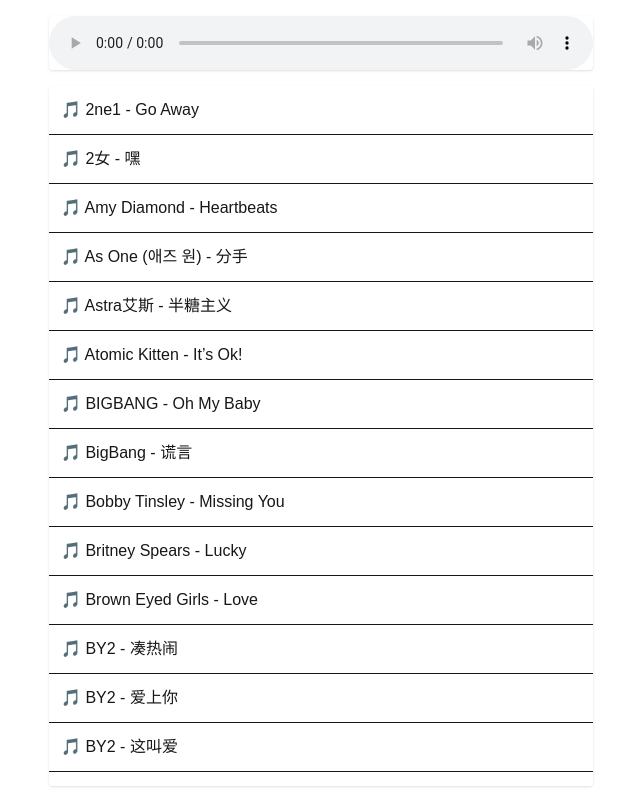
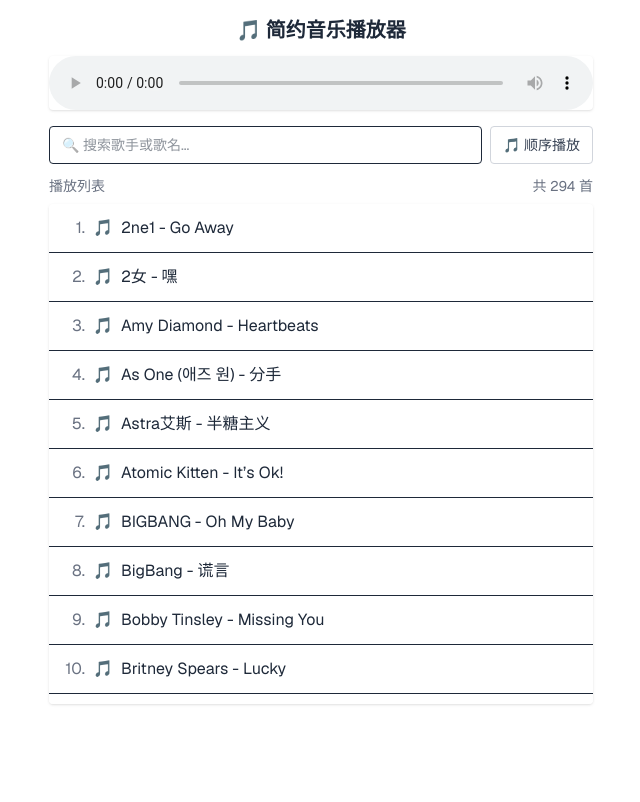
Before and after one commit to dcdlove/nextjs-music, a Next.js app: page / in a window 1280 px wide. Shown: the whole page, without its empty margins (319-959 px from the left). Built offline with nearby package versions, Linux system fonts and the light colour scheme.

Commit message:
feat: 优化音乐播放器功能，添加搜索和随机播放选项

```diff
--- a/app/page.tsx
+++ b/app/page.tsx
@@ -1,36 +1,40 @@
 'use client'
-import { useEffect, useRef, useState } from "react"
+import { useEffect, useRef, useState } from 'react'
 
 export default function Home() {
-
   const audioRef = useRef<HTMLAudioElement>(null)
 
-  const [audioUrl, setAudioUrl] = useState<string>("https://cdn.jsdelivr.net/gh/dcdlove/nextjs-music@main/public/%E4%B8%83%E5%85%AC%E4%B8%BB-%E6%96%BD%E5%B1%95%E5%92%92%E8%AF%AD.lkmp3")
+  const [audioUrl, setAudioUrl] = useState<string>('https://cdn.jsdelivr.net/gh/dcdlove/nextjs-music@main/public/%E4%B8%83%E5%85%AC%E4%B8%BB-%E6%96%BD%E5%B1%95%E5%92%92%E8%AF%AD.lkmp3')
+  const [playlist, setPlaylist] = useState<{ singer: string; title: string; ext: string; url: string }[]>([])
+  const [searchTerm, setSearchTerm] = useState<string>('')
+  const [isShuffle, setIsShuffle] = useState<boolean>(false)
 
-  const [playlist, setPlaylist] = useState<{ singer: string; title: string; ext: string, url: string }[]>([])
+  // 获取歌单数据
+  const getMusicData = async () => {
+    const res = await fetch('./data.json')
+    const data = await res.json()
+    const list = data.rows.map((n: { singer: string; title: string; ext: string }) => ({
+      ...n,
+      url: encodeURIComponent(`https://cdn.jsdelivr.net/gh/dcdlove/past@main/music/${n.singer}-${n.title}${n.ext}`)
+    }))
+    setPlaylist(list)
+  }
 
-  // 获取请求数据
-  const getMusicData = async () => {
-    const res = await fetch("./data.json", {
-      method: "GET",
-      headers: {
-        "Content-Type": "application/json",
-      },
-    })
-    //处理响应json 对象
-
-    const data = await res.json()
-    const list = data.rows.map((n: { singer: string; title: string; ext: string, url: string }) => ({ ...n, url: encodeURIComponent(`https://cdn.jsdelivr.net/gh/dcdlove/past@main/music/${n.singer}-${n.title}${n.ext}`) }))
-    setPlaylist(list)
-    console.log(list)
-
-  }
+  // 处理播放结束后的逻辑
   const handleEnded = () => {
     const currentIndex = playlist.findIndex(item => decodeURIComponent(item.url) === audioUrl)
-    const nextIndex = (currentIndex + 1) % playlist.length // 循环播放
+
+    if (playlist.length === 0) return
+
+    if (isShuffle) {
+      const availableIndexes = playlist.map((_, i) => i).filter(i => i !== currentIndex)
+      const randomIndex = availableIndexes[Math.floor(Math.random() * availableIndexes.length)]
+      setAudioUrl(decodeURIComponent(playlist[randomIndex].url))
+    } else {
+      const nextIndex = (currentIndex + 1) % playlist.length
       setAudioUrl(decodeURIComponent(playlist[nextIndex].url))
     }
-
+  }
 
   useEffect(() => {
     getMusicData()
@@ -39,14 +43,32 @@
   useEffect(() => {
     if (audioRef.current && audioUrl) {
       audioRef.current.play().catch(err => {
-        // 可选处理错误（如浏览器未允许自动播放）
         console.error('播放失败：', err)
       })
     }
   }, [audioUrl])
 
+  const currentTrack = playlist.find(item => decodeURIComponent(item.url) === audioUrl)
+
+  const filteredList = playlist.filter(item => {
+    const keyword = searchTerm.toLowerCase()
     return (
-    <div className="max-w-xl mx-auto p-4">
+      item.title.toLowerCase().includes(keyword) ||
+      item.singer.toLowerCase().includes(keyword)
+    )
+  })
+
+  return (
+    <div className="max-w-xl mx-auto p-4 text-gray-800 font-sans">
+      <h1 className="text-xl font-bold mb-3 text-center">🎵 简约音乐播放器</h1>
+
+      {currentTrack && (
+        <div className="mb-3 text-center">
+          <p className="text-sm text-gray-500">正在播放：</p>
+          <p className="text-lg font-semibold text-blue-600 truncate">{currentTrack.singer} - {currentTrack.title}</p>
+        </div>
+      )}
+
       <audio
         ref={audioRef}
         controls
@@ -55,25 +77,51 @@
         onEnded={handleEnded}
       />
 
-      <ul className="bg-white rounded shadow divide-y max-h-[700px] overflow-y-auto">
-        {
-          playlist.map((item, index) => {
-            const isPlaying = audioUrl === decodeURIComponent(item.url)
+      <div className="flex flex-col sm:flex-row sm:items-center sm:justify-between gap-2 mb-3">
+        <input
+          type="text"
+          placeholder="🔍 搜索歌手或歌名..."
+          value={searchTerm}
+          onChange={e => setSearchTerm(e.target.value)}
+          className="flex-1 px-3 py-2 border rounded focus:outline-none focus:ring-2 focus:ring-blue-400 text-sm"
+        />
+
+        <button
+          onClick={() => setIsShuffle(prev => !prev)}
+          className={`px-3 py-2 text-sm rounded border mt-1 sm:mt-0 transition ${
+            isShuffle
+              ? 'bg-blue-500 text-white border-blue-600'
+              : 'bg-white text-gray-700 border-gray-300 hover:bg-gray-100'
+          }`}
+        >
+          {isShuffle ? '🔀 随机播放中' : '🎵 顺序播放'}
+        </button>
+      </div>
+
+      <div className="flex justify-between items-center mb-2 text-sm text-gray-500">
+        <span>播放列表</span>
+        <span>共 {filteredList.length} 首</span>
+      </div>
+
+      <ul className="bg-white rounded shadow divide-y max-h-[500px] overflow-y-auto">
+        {filteredList.map((item, index) => {
+          const decodedUrl = decodeURIComponent(item.url)
+          const isPlaying = decodedUrl === audioUrl
           return (
             <li
               key={index}
-                onClick={() => setAudioUrl(decodeURIComponent(item.url))}
-                className={`flex items-center gap-2 p-3 cursor-pointer hover:bg-gray-100 transition ${isPlaying ? 'bg-blue-50 text-blue-600 font-semibold' : ''
+              onClick={() => setAudioUrl(decodedUrl)}
+              className={`flex items-center gap-2 p-3 cursor-pointer transition ${
+                isPlaying ? 'bg-blue-100 text-blue-800 font-semibold' : 'hover:bg-gray-50'
               }`}
             >
-                {isPlaying ? '🔊' : '🎵'} {item.singer} - {item.title}
+              <span className="w-6 text-right text-gray-500">{index + 1}.</span>
+              <span>{isPlaying ? '🔊' : '🎵'}</span>
+              <span className="truncate">{item.singer} - {item.title}</span>
             </li>
           )
-          })
-        }
+        })}
       </ul>
     </div>
   )
-
-
 }
```
Lines whose indentation alone changed are shown as unchanged.
